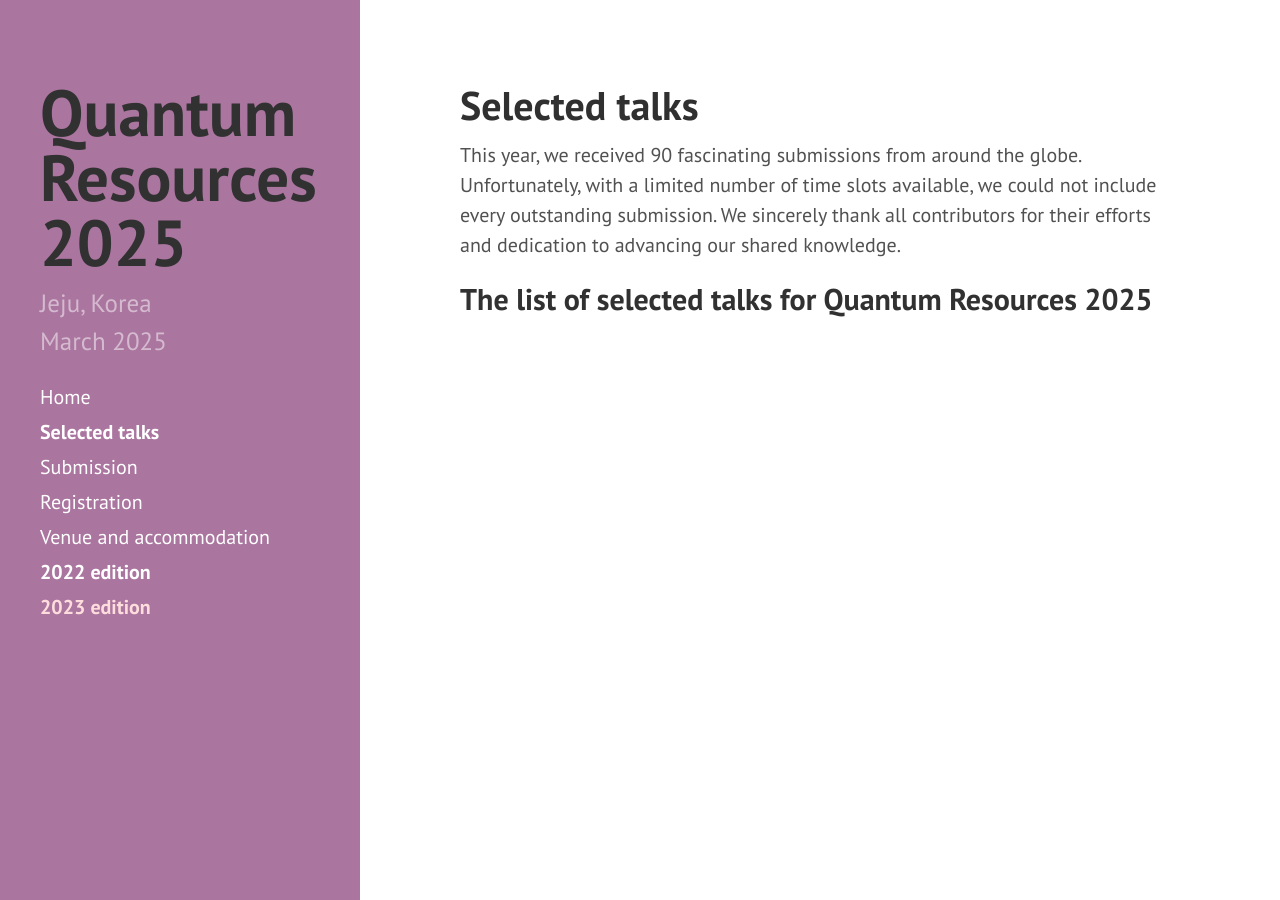
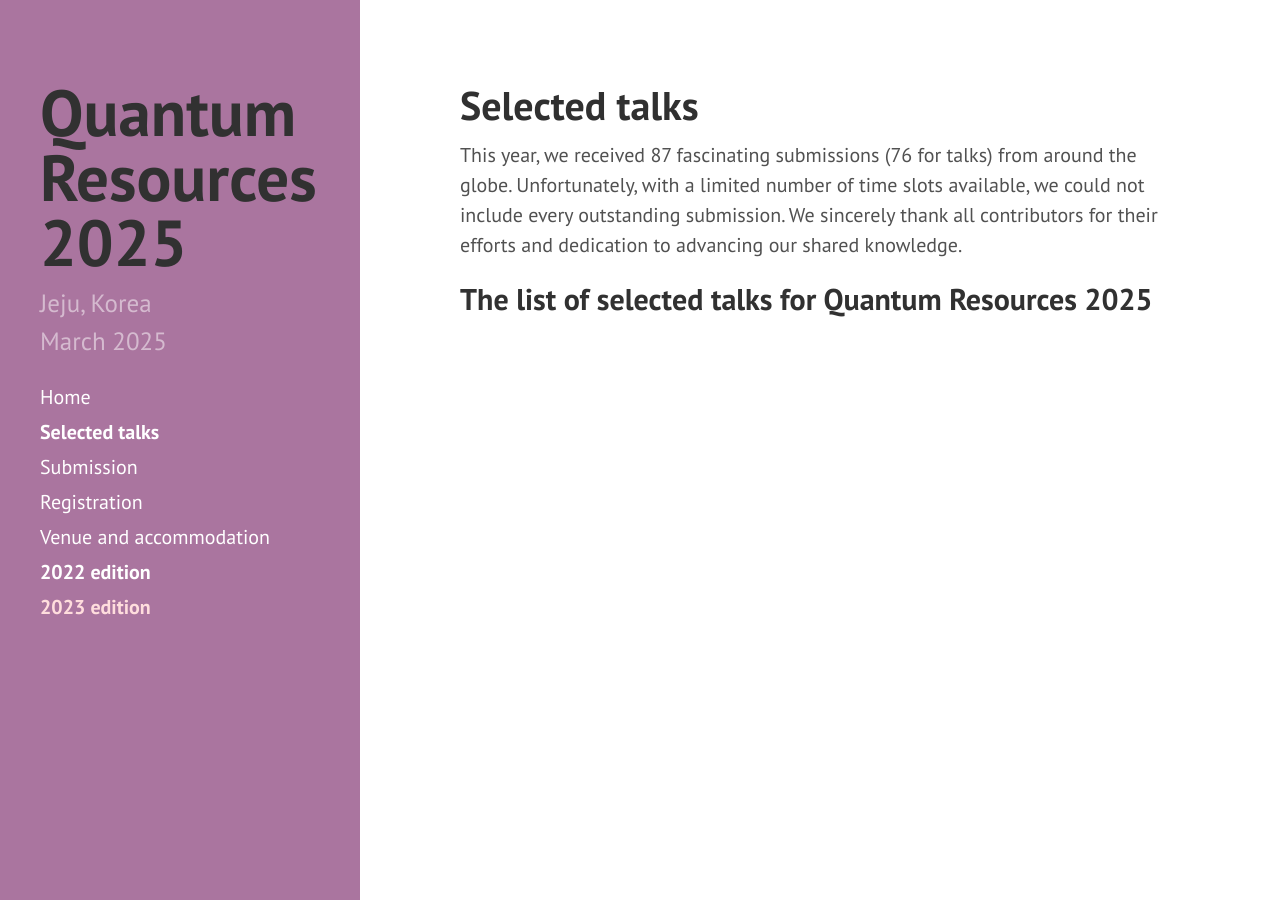
Before and after one commit to yeon-lee/yeon-lee.github.io, a Jekyll site: the page built from selected_talks.md, in a window 1280 px wide. Built offline with Jekyll 4.4.1, drawn with Linux system fonts in a browser that asks for light colours; nearby versions of some CDN libraries.

Commit message:
Update selected_talks.md

```diff
--- a/selected_talks.md
+++ b/selected_talks.md
@@ -4,6 +4,6 @@ title: Selected talks
 order: 3
 ---
 
-This year, we received 90 fascinating submissions from around the globe. Unfortunately, with a limited number of time slots available, we could not include every outstanding submission. We sincerely thank all contributors for their efforts and dedication to advancing our shared knowledge.
+This year, we received 87 fascinating submissions (76 for talks) from around the globe. Unfortunately, with a limited number of time slots available, we could not include every outstanding submission. We sincerely thank all contributors for their efforts and dedication to advancing our shared knowledge.
 
 ## The list of selected talks for Quantum Resources 2025
```
